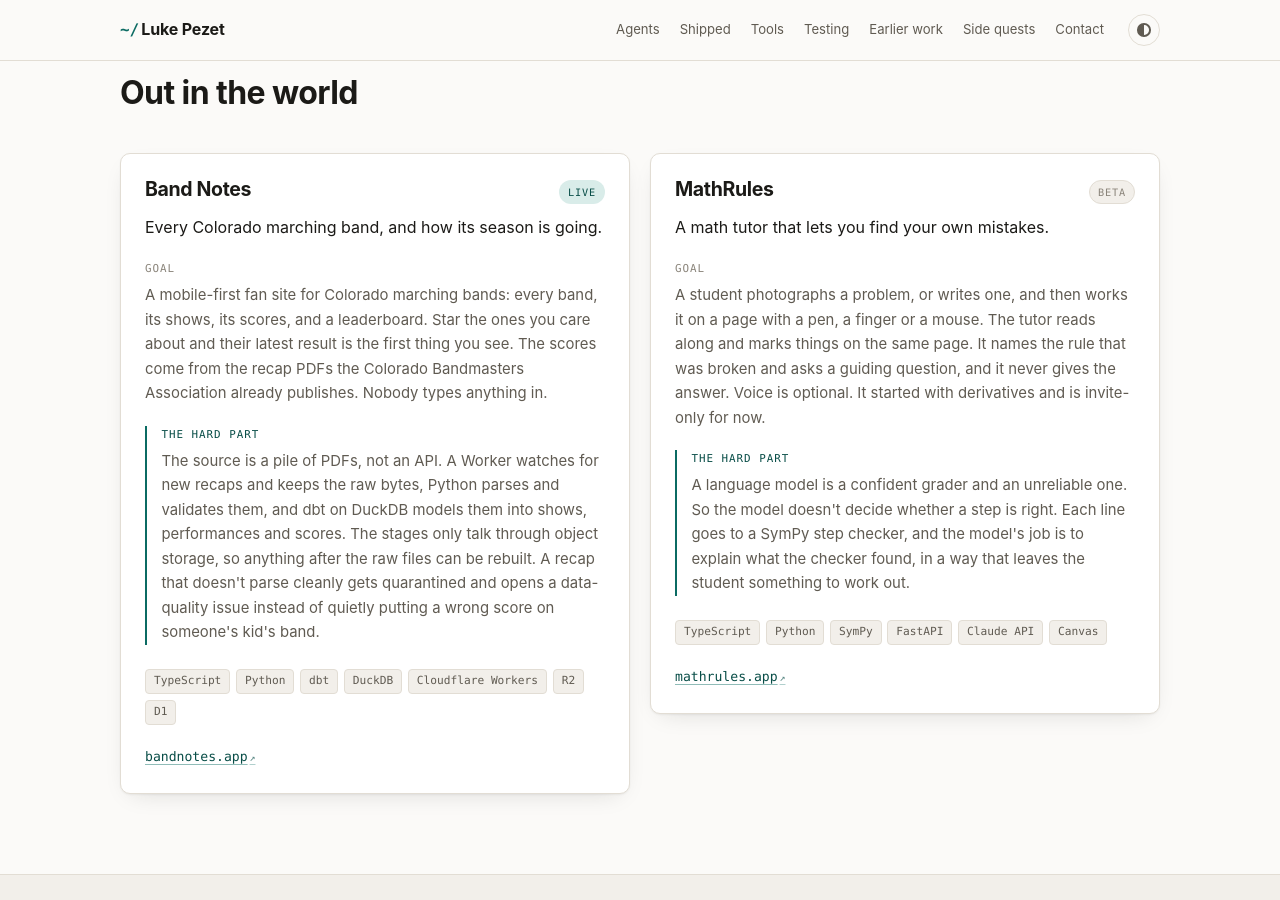
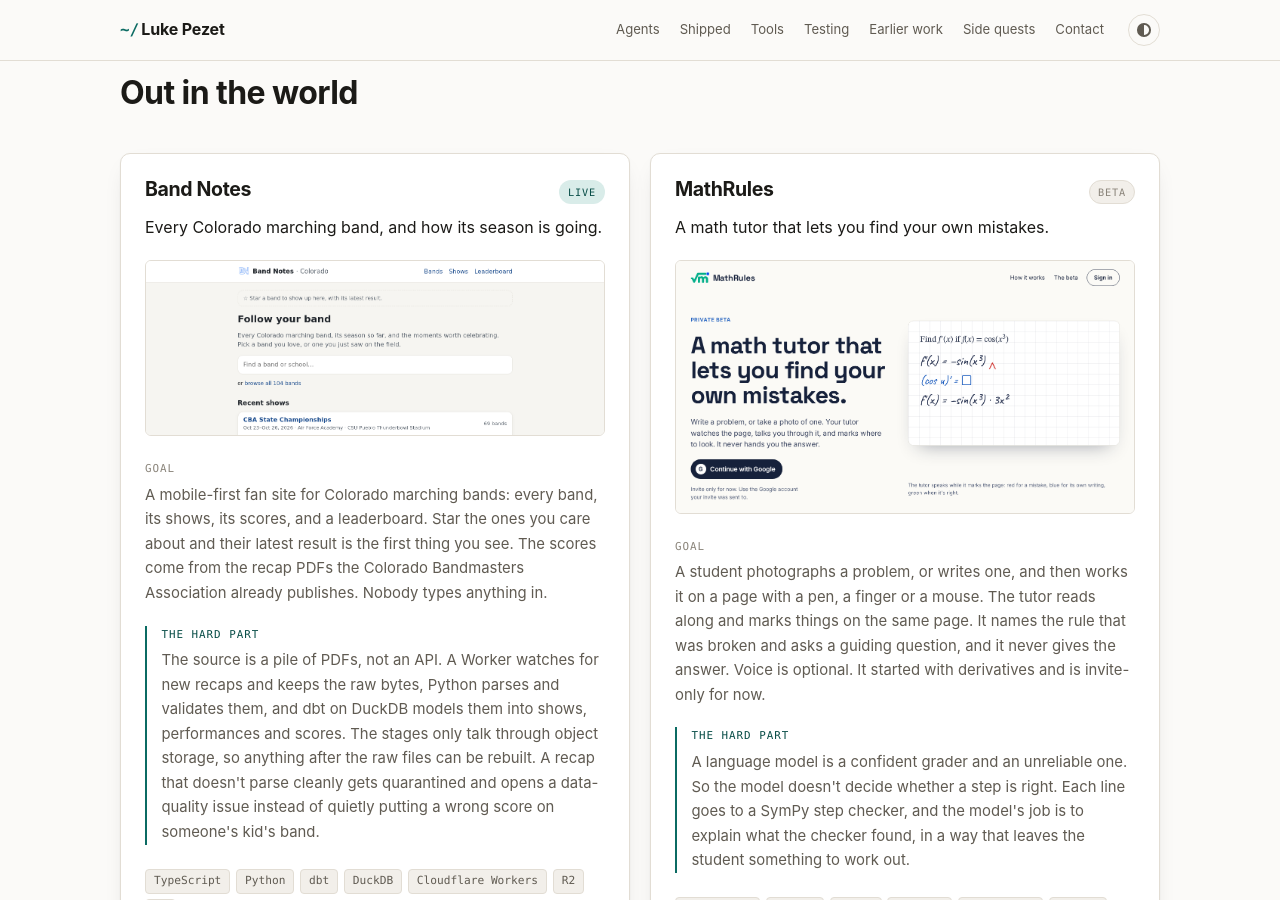
Before and after one commit to lpezet/lpezet.github.io, a Jekyll site: the page built from index.html, in a window 1280 px wide and 900 px high, scrolled down 3048 px. Built offline with Jekyll 4.4.1, drawn with Linux system fonts in a browser that asks for light colours.

Commit message:
Add home page screenshots for Band Notes and MathRules
Co-Authored-By: Claude Opus 5.5 <noreply@anthropic.com>

```diff
--- a/_data/projects.yml
+++ b/_data/projects.yml
@@ -164,6 +164,7 @@ groups:
           putting a wrong score on someone's kid's band.
         tech: [TypeScript, Python, dbt, DuckDB, Cloudflare Workers, R2, D1]
         status: live
+        image: /assets/images/bandnotes.png
         links:
           - label: bandnotes.app
             url: https://bandnotes.app/
@@ -184,6 +185,7 @@ groups:
           out.
         tech: [TypeScript, Python, SymPy, FastAPI, Claude API, Canvas]
         status: beta
+        image: /assets/images/mathrules.png
         links:
           - label: mathrules.app
             url: https://mathrules.app/
```
Also changed, not shown: assets/images/bandnotes.png (added), assets/images/mathrules.png (added).
